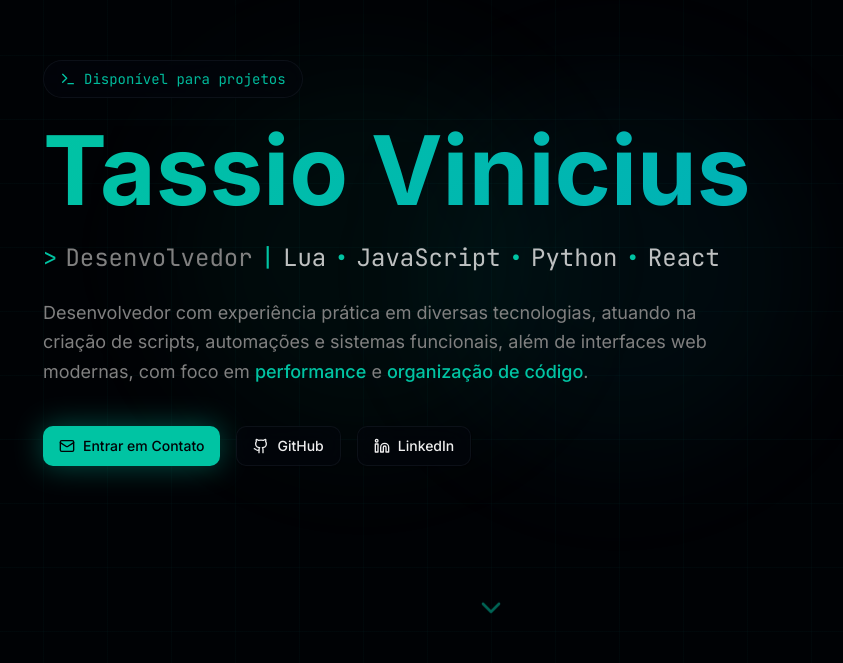
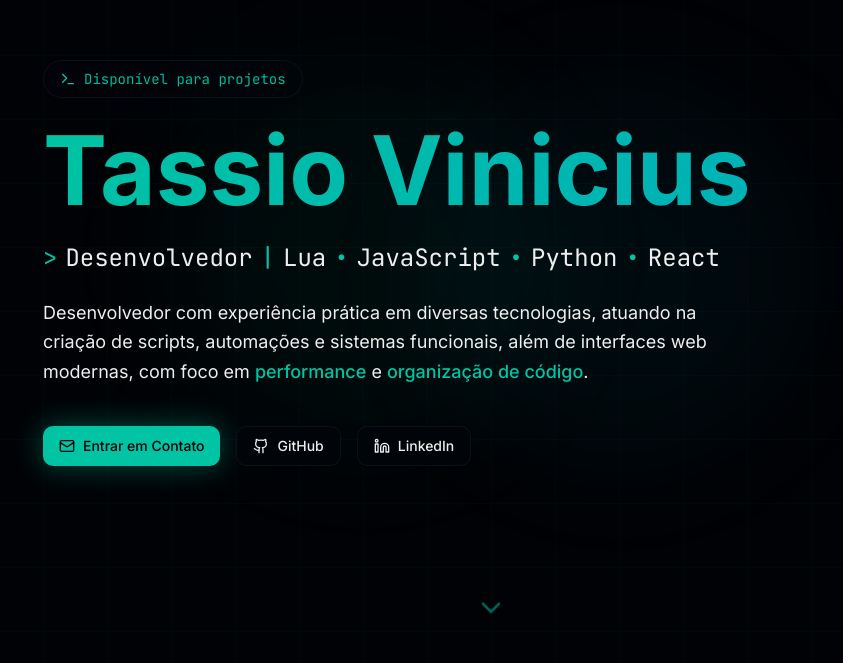
Before and after one commit to tassiosantana/Curriculo-Repositorio, a Next.js app in the folder Curriculo-Repositorio/: page / in a window 1280 px wide. Shown: the part 137-800 px from the top of the page, without its empty margins (149-992 px from the left). Built offline with nearby package versions, Linux system fonts and the light colour scheme.

Commit message:
Update hero.tsx

```diff
--- a/Curriculo-Repositorio/components/hero.tsx
+++ b/Curriculo-Repositorio/components/hero.tsx
@@ -41,23 +41,23 @@ export function Hero() {
           <div
             className={`transition-all duration-700 delay-200 ${isVisible ? "opacity-100 translate-y-0" : "opacity-0 -translate-y-4"}`}
           >
-            <p className="text-xl md:text-2xl text-muted-foreground font-mono flex items-center gap-2 flex-wrap">
+            <p className="text-xl md:text-2xl text-foreground font-mono flex items-center gap-2 flex-wrap">
               <span className="text-primary">&gt;</span>
               <span>Desenvolvedor</span>
               <span className="text-primary">|</span>
-              <span className="text-foreground/80">Lua</span>
+              <span className="text-foreground">Lua</span>
               <span className="text-primary">•</span>
-              <span className="text-foreground/80">JavaScript</span>
+              <span className="text-foreground">JavaScript</span>
               <span className="text-primary">•</span>
-              <span className="text-foreground/80">Python</span>
+              <span className="text-foreground">Python</span>
               <span className="text-primary">•</span>
-              <span className="text-foreground/80">React</span>
+              <span className="text-foreground">React</span>
             </p>
           </div>
 
           {/* Description */}
           <p
-            className={`text-lg text-muted-foreground max-w-2xl leading-relaxed transition-all duration-700 delay-300 ${isVisible ? "opacity-100 translate-y-0" : "opacity-0 -translate-y-4"}`}
+            className={`text-lg text-foreground max-w-2xl leading-relaxed transition-all duration-700 delay-300 ${isVisible ? "opacity-100 translate-y-0" : "opacity-0 -translate-y-4"}`}
           >
             Desenvolvedor com experiência prática em diversas tecnologias, atuando na criação de scripts, automações e
             sistemas funcionais, além de interfaces web modernas, com foco em{" "}
```
